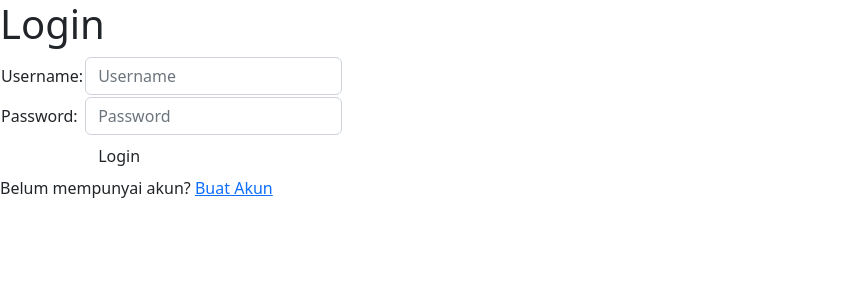
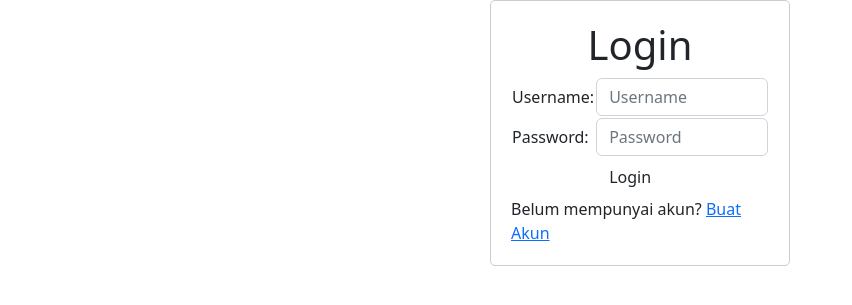
Before and after one commit to kemalhanan/kemalhanan.github.io, a Django app: page /tracker/login/ in a window 1280 px wide. Shown: the top 305 px of the page, without its empty margins (0-852 px from the left). Run offline with Django 4.2, Linux system fonts and the light colour scheme.

Commit message:
Align Login page

```diff
--- a/study_tracker/templates/login.html
+++ b/study_tracker/templates/login.html
@@ -8,7 +8,7 @@
 
 <div class = "login">
 
-    <h1>Login</h1>
+    <h1 class="text-center">Login</h1>
 
     <form method="POST" action="">
         {% csrf_token %}
@@ -42,4 +42,14 @@
 
 </div>
 
+<style>
+    .login {
+        width: 300px;
+        margin: 0 auto;
+        padding: 20px;
+        border: 1px solid #ccc;
+        border-radius: 5px;
+    }
+</style>
+
 {% endblock content %}
```
